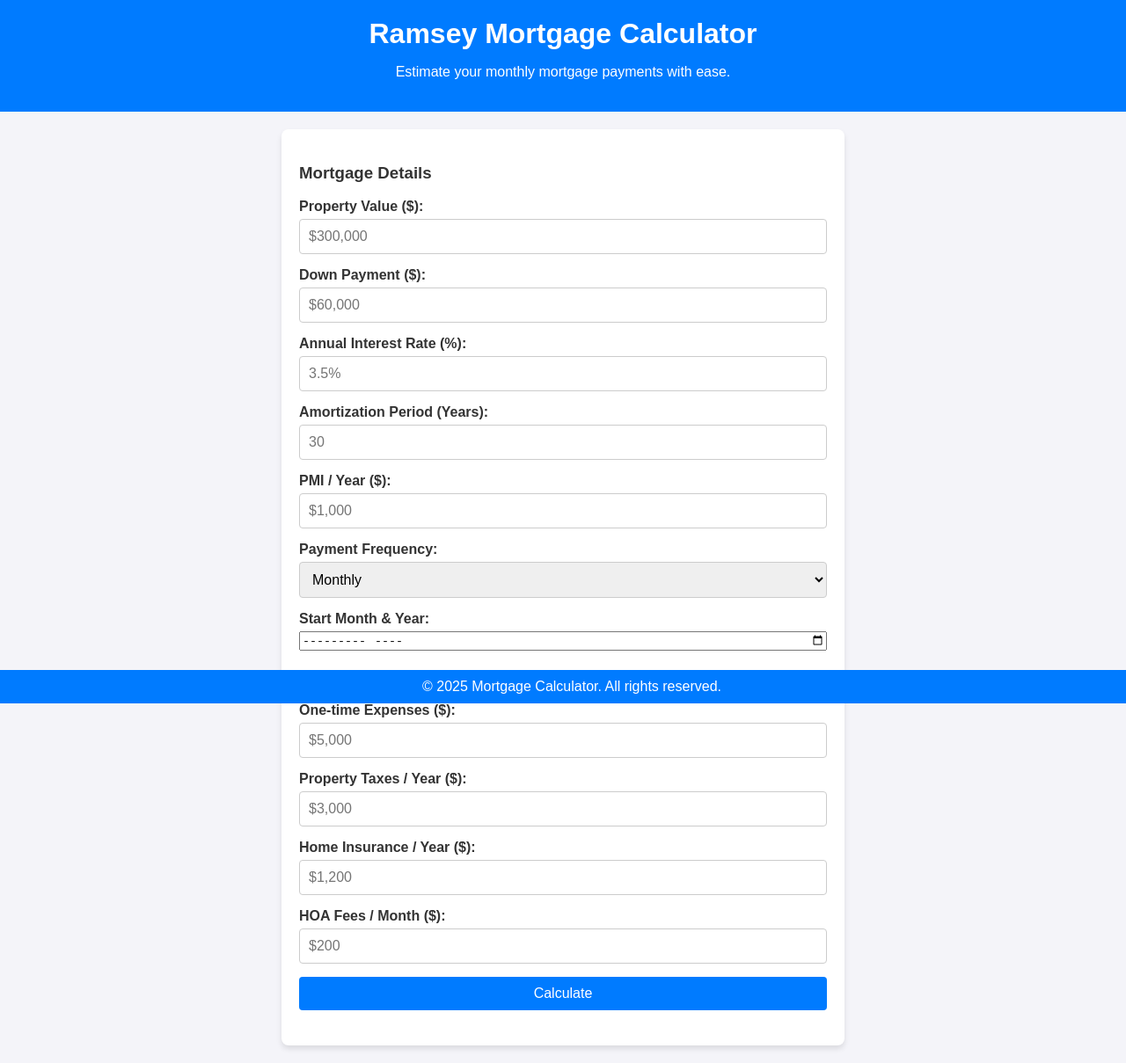
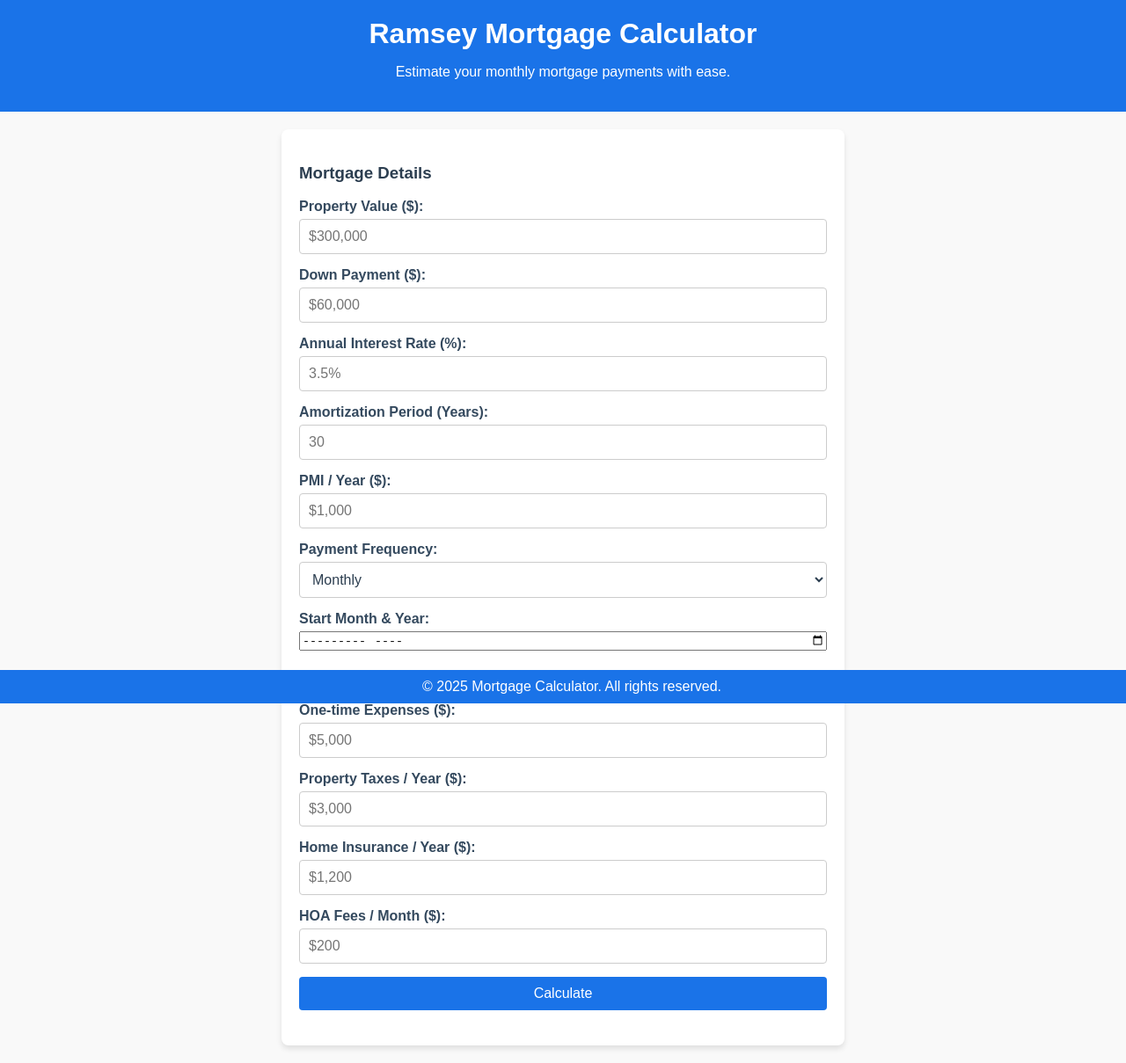
Before and after one commit to dave-ramsey-mortgage-calculator/ramsey-mortgage-calculator, a plain HTML site: page index.html in a window 1280 px wide. Shown: the whole page at 88% size. Drawn offline with Linux system fonts and the light colour scheme.

Commit message:
index.html

```diff
--- a/index.html
+++ b/index.html
@@ -19,12 +19,12 @@
       margin: 0;
       padding: 0;
       box-sizing: border-box;
-      background-color: #f4f4f9;
-      color: #333;
+      background-color: #f9f9f9; /* Lightened background for better contrast */
+      color: #2c3e50; /* Darker text for better contrast */
     }
 
     header {
-      background: #007BFF;
+      background: #1a73e8; /* Updated blue for better contrast */
       color: white;
       text-align: center;
       padding: 20px 10px;
@@ -52,6 +52,7 @@
     .calculator label {
       margin-bottom: 5px;
       font-weight: bold;
+      color: #34495e; /* Slightly darker label color */
     }
 
     .calculator input[type="number"], .calculator select {
@@ -60,11 +61,13 @@
       border: 1px solid #ccc;
       border-radius: 4px;
       font-size: 1rem;
+      background-color: #ffffff; /* White background for inputs */
+      color: #2c3e50; /* Dark text for inputs */
     }
 
     .calculator button {
       padding: 10px;
-      background: #007BFF;
+      background: #1a73e8; /* Updated blue for better contrast */
       color: white;
       border: none;
       border-radius: 4px;
@@ -73,19 +76,20 @@
     }
 
     .calculator button:hover {
-      background: #0056b3;
+      background: #155bb5; /* Darker blue on hover */
     }
 
     .result {
       margin-top: 20px;
       font-size: 1.2rem;
       text-align: left;
+      color: #2c3e50; /* Dark text for results */
     }
 
     footer {
       text-align: center;
       padding: 10px;
-      background: #007BFF;
+      background: #1a73e8; /* Updated blue for better contrast */
       color: white;
       position: fixed;
       width: 100%;
```
